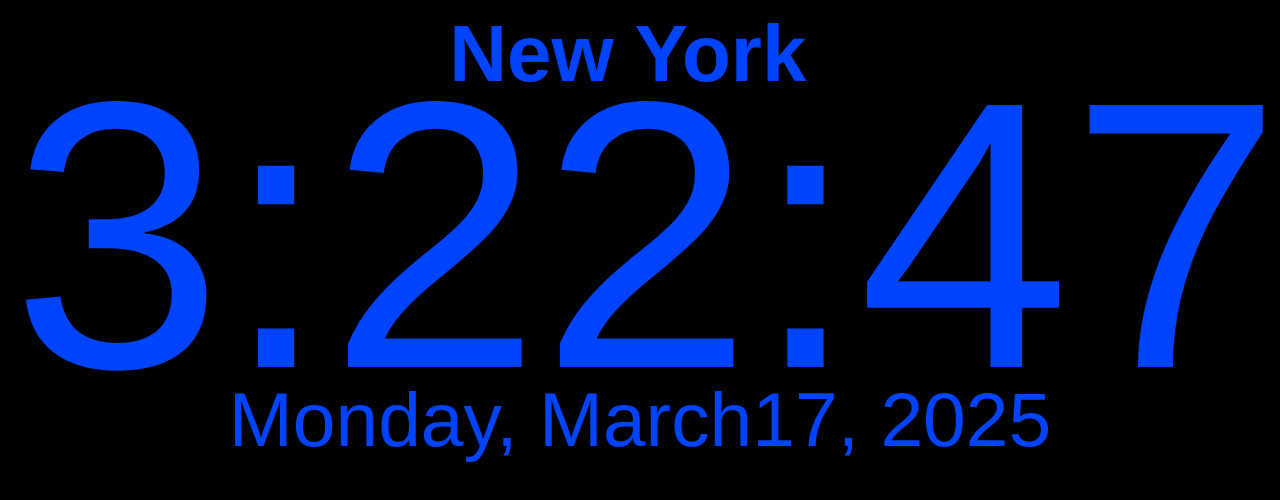
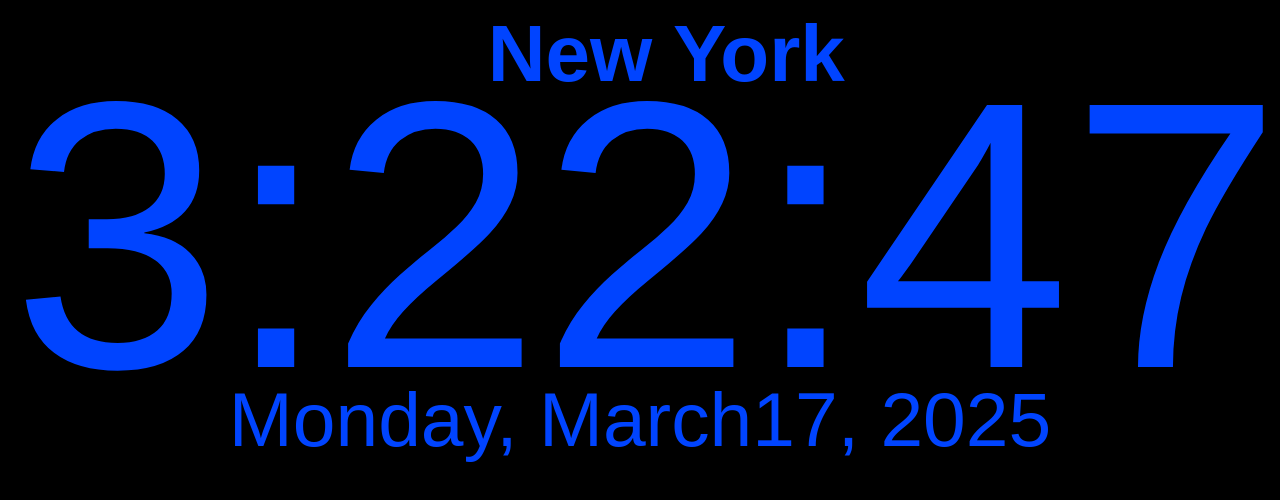
Before and after one commit to julioaires123/ny, a plain HTML site: page index.html in a window 1280 px wide. Drawn offline with Linux system fonts and the light colour scheme.

Commit message:
Update style.css

```diff
--- a/style.css
+++ b/style.css
@@ -18,7 +18,7 @@ body {
 h1 {
     position: fixed;
     top: 1%;
-    right: 37%;
+    right: 34%;
     justify-content: space-around;
     font-size: 5rem;
     color: #0044ff;
```
